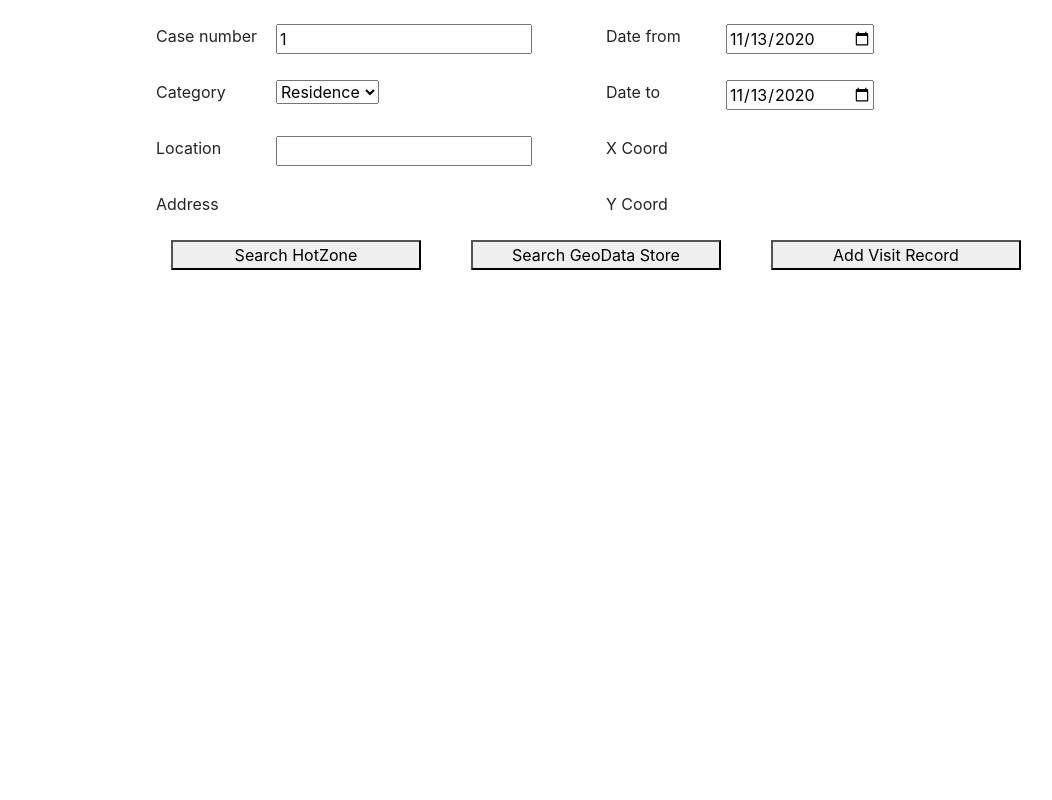
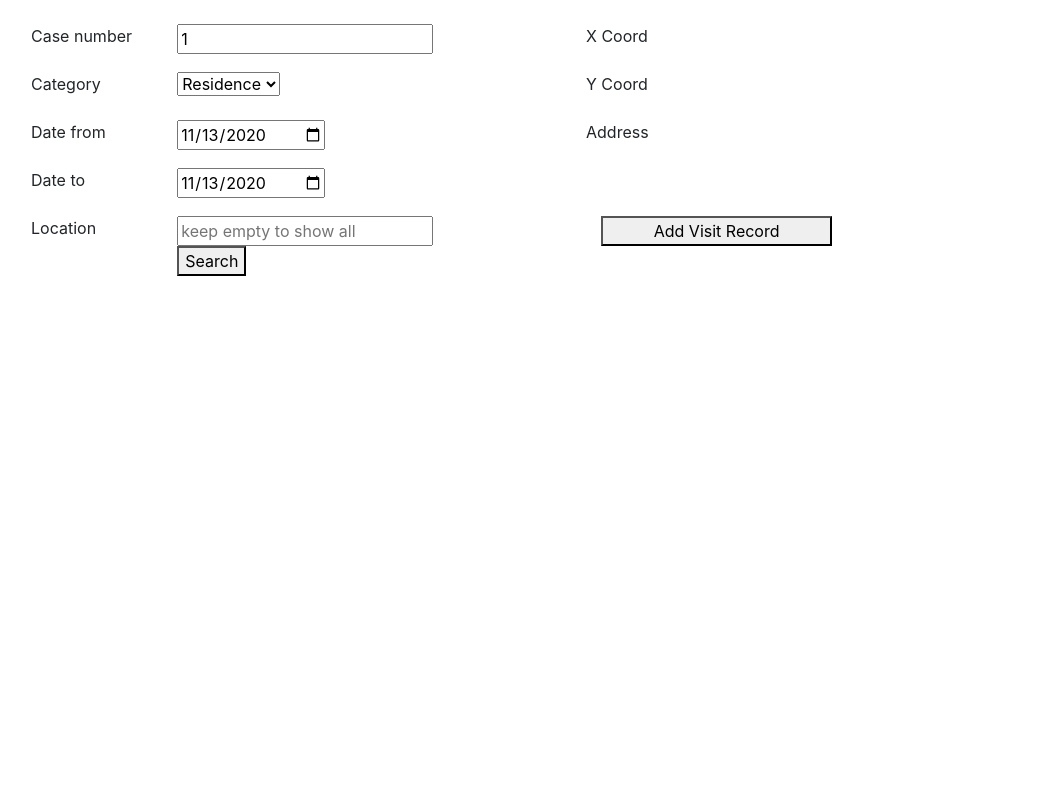
Before and after one commit to jhnma/comp3297_group_k, a Django app: template hotzone_project/templates/add-visit.html in a window 1280 px wide. Shown: the whole page, without its empty margins (19-1071 px from the left). Run offline with Django 3.2, Linux system fonts and the light colour scheme; the template is opened without the code that fills it: most values are stand-ins (such as "Sample title", 1, 10 or a date in 2020); some libraries are stand-ins or nearby versions.

Commit message:
HOT-34 Change to new UI

```diff
--- a/hotzone_project/templates/add-visit.html
+++ b/hotzone_project/templates/add-visit.html
@@ -5,15 +5,17 @@
         <script src="https://stackpath.bootstrapcdn.com/bootstrap/4.3.1/js/bootstrap.min.js" integrity="sha384-JjSmVgyd0p3pXB1rRibZUAYoIIy6OrQ6VrjIEaFf/nJGzIxFDsf4x0xIM+B07jRM" crossorigin="anonymous"></script>
         <link rel="stylesheet" href="https://stackpath.bootstrapcdn.com/bootstrap/4.3.1/css/bootstrap.min.css" integrity="sha384-ggOyR0iXCbMQv3Xipma34MD+dH/1fQ784/j6cY/iJTQUOhcWr7x9JvoRxT2MZw1T" crossorigin="anonymous">
         <style>
-            #visit {
-                max-width: 900px;
+            body {
+                margin: auto;
+                max-width: 1200px;
+                padding-left: 10px;
             }
+
             [class*="col-"] {
                 padding-left: 0 !important;
                 padding-right: 0 !important;
             }
             table {
-                width: 1200px !important;
                 table-layout: fixed;
             }
             td {
@@ -21,19 +23,28 @@
                 padding-bottom:10px;
                 word-wrap:break-word;
             }
+            tbody tr {
+                background-color: rgba(238, 238, 238, 0.568);
+            }
+            .scroll-y-vh-40 {
+                max-height: 40vh;
+                overflow-y: scroll;
+            }
+
         </style>
         <script>
             $(document).ready(function() {
-                var current
-                $('#locations').hide()
+                var currentGeodata
+                var currentHotzone
+                $('.hotzoneLocations, .geodataLocations').hide()
                 var today=new Date();
                 $('#date_from').val(today.toISOString().substr(0, 10))
                 $('#date_to').val(today.toISOString().substr(0, 10))
                 function renderLocations(database, data) {
-                    $('#locations tbody').empty()
                     if(database=='hotzone') {
+                        $('.hotzoneLocations tbody').empty()
                         data.forEach((ele, idx, arr) => {
-                            $('#locations tbody').append(
+                            $('.hotzoneLocations tbody').append(
                                 `<tr class="mb-2">
                                 <td colspan=4>${ele.fields.name}</td>
                                 <td colspan=10>${ele.fields.address}</td>
@@ -42,10 +53,12 @@
                                 <td colspan=2><button type="button" class="${database}" data-pk="${ele.pk}" data-idx="${idx}">Select</button></td>
                                 </tr>`)
                         })
+                        $('.hotzoneLocations').show()
                     }
                     else {
+                        $('.geodataLocations tbody').empty()
                         data.forEach((ele, idx, arr) => {
-                            $('#locations tbody').append(
+                            $('.geodataLocations tbody').append(
                                 `<tr class="mb-2">
                                 <td colspan=4>${ele.nameEN}</td>
                                 <td colspan=10>${ele.addressEN}</td>
@@ -54,8 +67,9 @@
                                 <td colspan=2><button type="button" class="${database}" data-idx="${idx}">Add &amp; Select</button></td>
                                 </tr>`)
                         })
+                        $('.geodataLocations').show()
                     }
-                    $('#locations').show()
+
                 }
                 function reset() {
                     $("#x_coord").html('')
@@ -79,20 +93,20 @@
                     }
                 }
                 $(document).on('click','.hotzone',function() {
-                    set(current[parseInt($(this).attr('data-idx'))], 'hotzone')
+                    set(currentHotzone[parseInt($(this).attr('data-idx'))], 'hotzone')
                 })
                 $(document).on('click','.geodata',function() {
                     idx=parseInt($(this).attr('data-idx'))
                     obj={
-                        name: current[idx].nameEN,
-                        address: current[idx].addressEN,
-                        x: parseFloat(current[idx].x),
-                        y: parseFloat(current[idx].y),
+                        name: currentGeodata[idx].nameEN,
+                        address: currentGeodata[idx].addressEN,
+                        x: parseFloat(currentGeodata[idx].x),
+                        y: parseFloat(currentGeodata[idx].y),
                         csrfmiddlewaretoken: '{{ csrf_token }}'
                     }
                     $.post('{% url "add-location" %}', obj, function(data) {
                         $('#visit').attr('data-pk',data.pk)
-                        set(current[idx], 'geodata')
+                        set(currentGeodata[idx], 'geodata')
                         if(data.status==1) {
                             alert("Location added to HotZone.")
                         }
@@ -118,68 +132,64 @@
                         alert(data.msg)
                     }, 'json')
                 })
-                $('#searchHotzone').click(function() {
+                $('#search').click(function() {
                     if($("#location").val()!='') {
                         $.get('{% url "get-locations" %}',{name: $("#location").val()}, function(data) {
-                            current=data
+                            currentHotzone=data
+                            /*
                             if(data.length==1) {
                                 set(data[0], 'hotzone')
-                                $('#locations').hide()
+                                $('.hotzoneLocations').hide()
                             }
                             else if(data.length>1) {
-                                reset()
-                                renderLocations('hotzone', data)
-                            }
-                            else {
-                                reset()
-                                $('#locations').hide()
-                                alert("No record in HotZone.")
-                            }
-                        },'json')
-                    }
-                    else {
-                        $.get('{% url "get-locations" %}',{name: ''}, function(data) {
-                            current=data
+                            */
                             if(data.length>=1) {
                                 reset()
                                 renderLocations('hotzone', data)
                             }
                             else {
                                 reset()
-                                $('#locations').hide()
-                                alert("No record in HotZone.")
+                                $('.hotzoneLocations').hide()
                             }
                         },'json')
-                    }
-                })
-                $('#searchGeoData').click(function() {
-                    if($("#location").val()!='') {
+
                         $.ajax({
                             url: 'https://geodata.gov.hk/gs/api/v1.0.0/locationSearch',
                             type: 'GET',
                             data: {q: $("#location").val()},
                             success: function(data) {
-                                current=data
+                                currentGeodata=data
                                 if(data.length>=1) {
                                     reset()
                                     renderLocations('geodata', data)
                                 }
                                 else {
                                     reset()
-                                    $('#locations').hide()
+                                    $('.geodataLocations').hide()
                                     alert("No record in GeoData Store.")
                                 }
                             },
                             error: function(data) {
                                 reset()
-                                $('#locations').hide()
+                                $('.geodataLocations').hide()
                                 alert("No record in GeoData Store.")
                             }
                         })
                     }
                     else {
+                        $('.geodataLocations').hide()
+                        $.get('{% url "get-locations" %}',{name: ''}, function(data) {
+                            currentHotzone=data
+                            if(data.length>=1) {
                                 reset()
-                        $('#locations').hide()
+                                renderLocations('hotzone', data)
+                            }
+                            else {
+                                reset()
+                                $('.hotzoneLocations').hide()
+                                alert("No record in HotZone.")
+                            }
+                        },'json')
                     }
                 })
             })
@@ -187,7 +197,7 @@
     </head>
     <body>
         <form class="container-fluid mt-4" id="visit" data-pk=''>
-            <div class="row">
+            <div class="row container">
                 <div class="col-6">
                     <div class="row">
                         <div class='col-3'>
@@ -201,15 +211,15 @@
                 <div class="col-6">
                     <div class="row">
                         <div class='col-3'>
-                            <label for='date_from'>Date from</label>
+                            X Coord
                         </div>
                         <div class='col-8'>
-                            <input type='date' id='date_from'/>
+                            <span id="x_coord"></span>
                         </div>
                     </div>
                 </div>
             </div>
-            <div class="row mt-4">
+            <div class="row container mt-3">
                 <div class="col-6">
                     <div class="row">
                         <div class='col-3'>
@@ -227,6 +237,26 @@
                 <div class="col-6">
                     <div class="row">
                         <div class='col-3'>
+                            Y Coord
+                        </div>
+                        <div class='col-8'>
+                            <span id="y_coord"></span>
+                        </div>
+                    </div>
+                </div>
+            </div>
+            <div class="row container mt-3">
+                <div class="col-6">
+                    <div class="row">
+                        <div class='col-3'>
+                            <label for='date_from'>Date from</label>
+                        </div>
+                        <div class='col-8'>
+                            <input type='date' id='date_from'/>
+                        </div>
+                    </div>
+                    <div class="row mt-3">
+                        <div class='col-3'>
                             <label for='date_to'>Date to</label>
                         </div>
                             <div class='col-8'>
@@ -234,30 +264,6 @@
                         </div>
                     </div>
                 </div>
-            </div>
-            <div class="row mt-4">
-                <div class="col-6">
-                    <div class="row">
-                        <div class='col-3'>
-                            <label for='location'>Location</label>
-                        </div>
-                        <div class='col-8'>
-                            <input type='text' id='location'/>
-                        </div>
-                    </div>
-                </div>
-                <div class="col-6">
-                    <div class="row">
-                        <div class='col-3'>
-                            X Coord
-                        </div>
-                        <div class='col-8'>
-                            <span id="x_coord"></span>
-                        </div>
-                    </div>
-                </div>
-            </div>
-            <div class="row mt-4">
                 <div class="col-6">
                     <div class="row">
                         <div class='col-3'>
@@ -268,31 +274,27 @@
                         </div>
                     </div>
                 </div>
+            </div>
+            <div class="row container mt-3">
                 <div class="col-6">
                     <div class="row">
                         <div class='col-3'>
-                            Y Coord
+                            <label for='location'>Location</label>
                         </div>
-                        <div class='col-8'>
-                            <span id="y_coord"></span>
+                        <div class='col-6'>
+                            <input type='text' id='location' placeholder="keep empty to show all"/>
+                            <button type="button" id='search'>Search</button>
                         </div>
                     </div>
                 </div>
-            </div>
-            <div class="row mt-4">
-                <div class="col-4">
-                    <button type="button" class='col-10' id='searchHotzone'>Search HotZone</button>
-                </div>
-                <div class="col-4">
-                    <button type="button" id='searchGeoData' class='col-10'>Search GeoData Store</button>
-                </div>
-                <div class="col-4">
+                <div class="col-3">
                     <button type='button' id='addVisit' class='col-10'>Add Visit Record</button>
                 </div>
             </div>
         </form>
-        <div class='mt-4 container-fluid'>
-            <table class='container-fluid' id="locations">
+        <div class="pl-0 pr-0 container-fluid hotzoneLocations">Location(s) from existing HotZone Database satisfying your query</div>
+        <div class='pl-0 pr-0 mt-1 container-fluid scroll-y-vh-40'>
+            <table class='container-fluid hotzoneLocations'>
                 <colgroup>
                     <col width="5%"><col width="5%">
                     <col width="5%"><col width="5%">
@@ -305,7 +307,7 @@
                     <col width="5%"><col width="5%">
                     <col width="5%"><col width="5%">
                 </colgroup>
-                <thead>
+                <thead class="bg-primary text-white sticky-top">
                     <th colspan=4>Name</th>
                     <th colspan=10>Address</th>
                     <th colspan=2>X coord</th>
@@ -313,7 +315,32 @@
                     <th colspan=2></th>
                 </thead>
                 <tbody></tbody>
-            </ul>
+            </table>
+        </div>
+        <div class="pl-0 pr-0 mt-3 container-fluid geodataLocations">Location(s) from GeoData Database satisfying your query</div>
+        <div class='pl-0 pr-0 mt-1 container-fluid scroll-y-vh-40'>
+            <table class='container-fluid geodataLocations'>
+                <colgroup>
+                    <col width="5%"><col width="5%">
+                    <col width="5%"><col width="5%">
+                    <col width="5%"><col width="5%">
+                    <col width="5%"><col width="5%">
+                    <col width="5%"><col width="5%">
+                    <col width="5%"><col width="5%">
+                    <col width="5%"><col width="5%">
+                    <col width="5%"><col width="5%">
+                    <col width="5%"><col width="5%">
+                    <col width="5%"><col width="5%">
+                </colgroup>
+                <thead class="bg-primary text-white sticky-top">
+                    <th colspan=4>Name</th>
+                    <th colspan=10>Address</th>
+                    <th colspan=2>X coord</th>
+                    <th colspan=2>Y coord</th>
+                    <th colspan=2></th>
+                </thead>
+                <tbody></tbody>
+            </table>
         </div>
     </body>
 </html>
```
Lines whose indentation alone changed are shown as unchanged.
